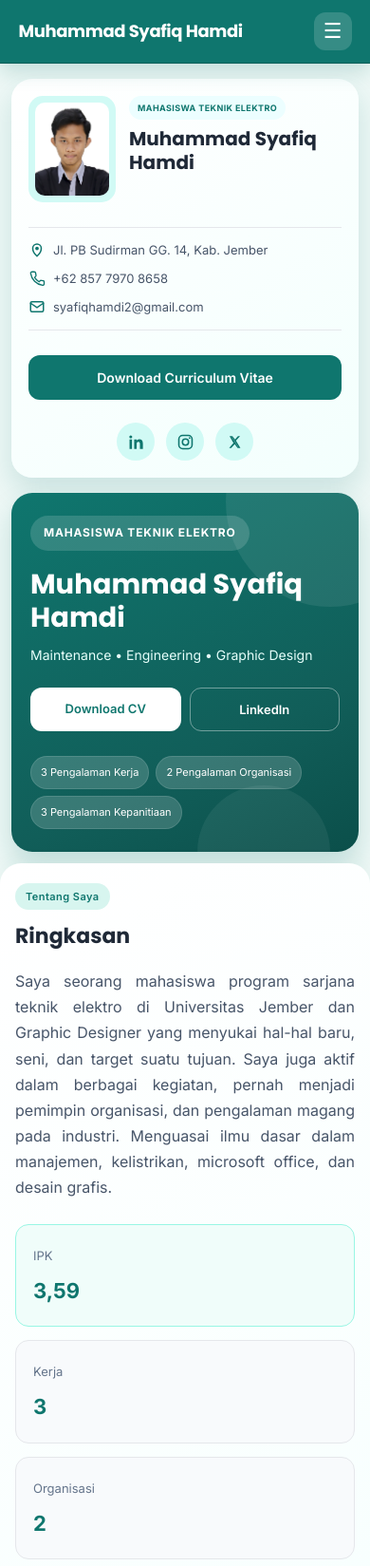
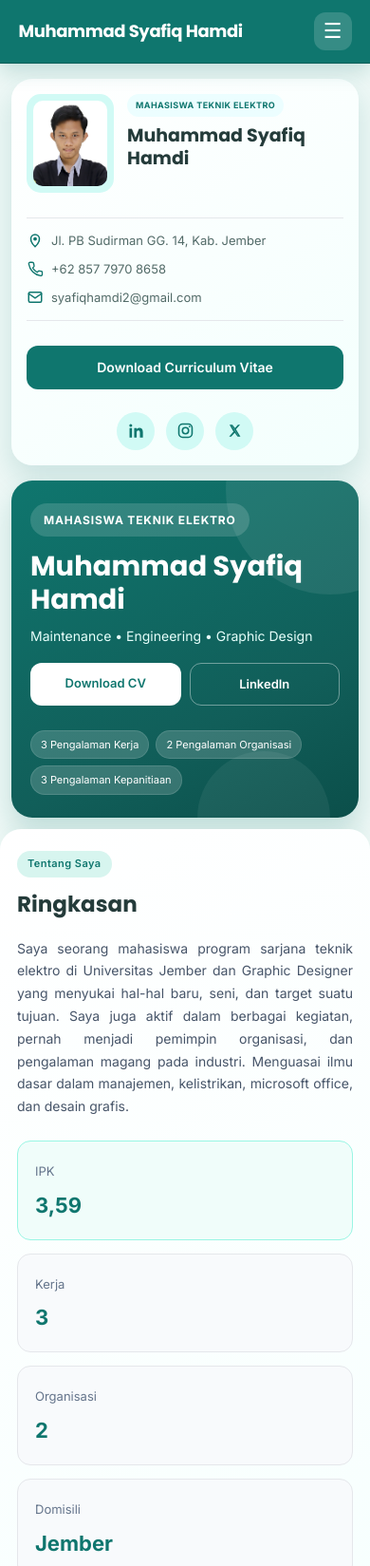
Before and after one commit to syafiqhamdi/syafiqhamdi.github.io, a website: page index.html in a window 390 px wide. Shown: the top 1649 px of the page at 95% size. Drawn offline with Linux system fonts and the light colour scheme.

Commit message:
Improve smartphone reading experience

```diff
--- a/index.html
+++ b/index.html
@@ -31,7 +31,7 @@
 
     <link rel="icon" href="assets/favicon.png">
 
-    <link rel="stylesheet" href="style.css?v=mobile-distinct-design">
+    <link rel="stylesheet" href="style.css?v=mobile-readable-layout">
 
     <!-- Font -->
     <link rel="preconnect" href="https://fonts.googleapis.com">
--- a/style.css
+++ b/style.css
@@ -2084,6 +2084,147 @@
 @media (max-width:600px){
 
   body{
+    color:#243B3A;
+    line-height:1.6;
+  }
+
+  .navbar{
+    background:#FFFFFF;
+    border-bottom:1px solid #D8ECE8;
+    box-shadow:0 4px 14px rgba(15,118,110,.08);
+  }
+
+  .brand{
+    color:var(--primary);
+  }
+
+  .menu-toggle{
+    background:#E7F7F3;
+    color:var(--primary);
+  }
+
+  .menu{
+    background:#FFFFFF;
+    border-bottom:1px solid #D8ECE8;
+  }
+
+  .menu a{
+    color:#3D5B58;
+  }
+
+  .container{
+    gap:10px;
+  }
+
+  #profile{
+    padding:14px 12px 6px;
+  }
+
+  .profile-card{
+    padding:16px;
+    border-radius:18px;
+    box-shadow:0 8px 20px rgba(15,118,110,.1);
+  }
+
+  .profile-photo-wrapper{
+    width:84px;
+    height:104px;
+  }
+
+  .profile-card .profile-name{
+    font-size:clamp(16px, 6.2cqw, 19px);
+  }
+
+  .contact-item{
+    color:#526B68;
+    font-size:13px;
+  }
+
+  #hero{
+    padding:0 12px;
+  }
+
+  .hero-banner{
+    min-height:0;
+    display:block;
+    padding:24px 20px;
+    border-radius:18px;
+  }
+
+  .hero-banner h1{
+    margin:14px 0 10px;
+    font-size:27px;
+    line-height:1.2;
+  }
+
+  .hero-banner p{
+    margin-bottom:18px;
+    font-size:14px;
+  }
+
+  .hero-stat span{
+    font-size:11px;
+    line-height:1.35;
+  }
+
+  .section{
+    padding:22px 18px;
+    border-radius:18px 18px 0 0;
+    box-shadow:0 -2px 12px rgba(15,118,110,.04);
+  }
+
+  .section h2{
+    font-size:23px;
+  }
+
+  .summary-text,
+  .timeline-content,
+  .project-card,
+  .edu-card,
+  .certificate-card{
+    font-size:14px;
+  }
+
+  .summary-text{
+    line-height:1.7;
+  }
+
+  .timeline-content h3,
+  .project-card h3{
+    font-size:17px;
+  }
+
+  .timeline-content ul{
+    font-size:14px;
+    line-height:1.65;
+  }
+
+  .year{
+    font-size:12px;
+  }
+
+  .certificate-heading h2{
+    margin-bottom:4px;
+  }
+
+  .certificate-count{
+    font-size:12px;
+  }
+
+  .certificate-card p{
+    font-size:16px;
+    line-height:1.5;
+  }
+
+  .certificate-link{
+    font-size:12px;
+  }
+
+}
+
+@media (max-width:600px){
+
+  body{
     background:#EEF8F6;
   }
 
```
